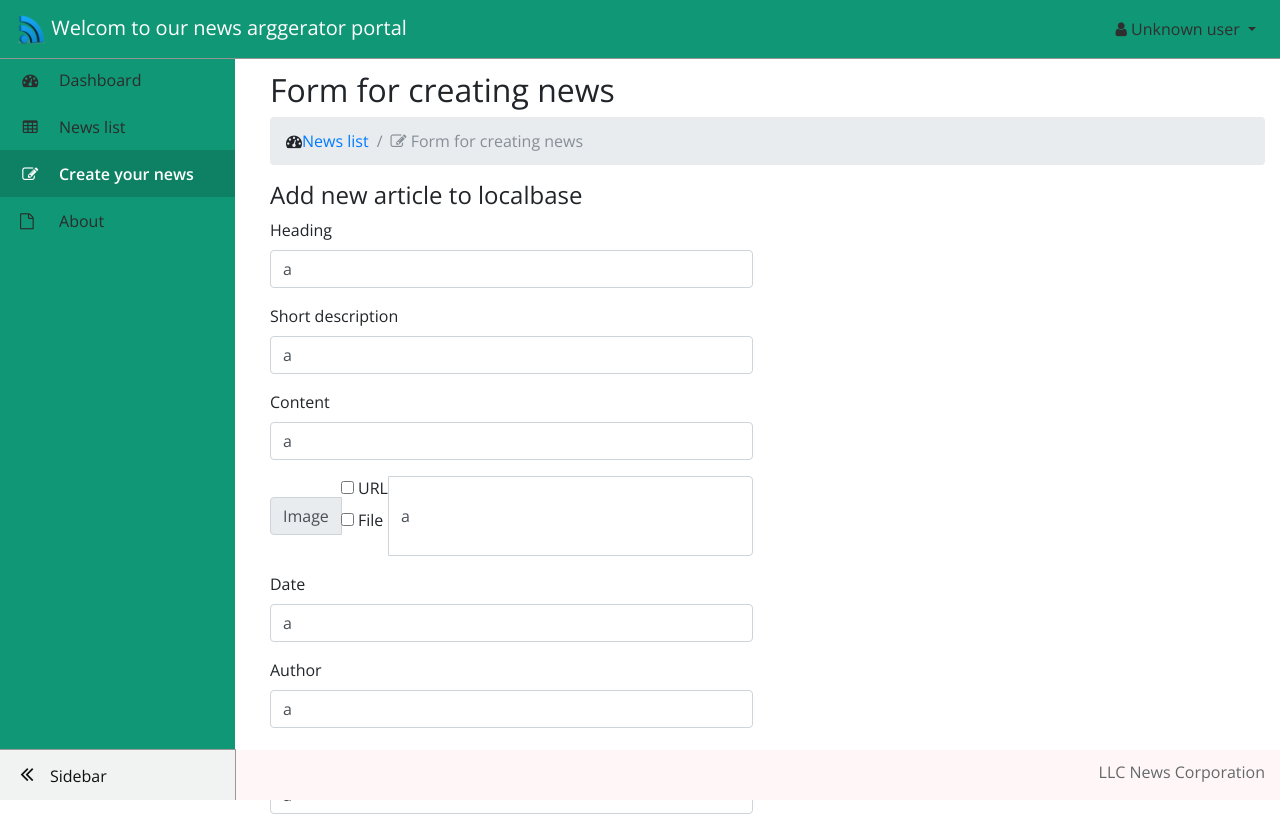
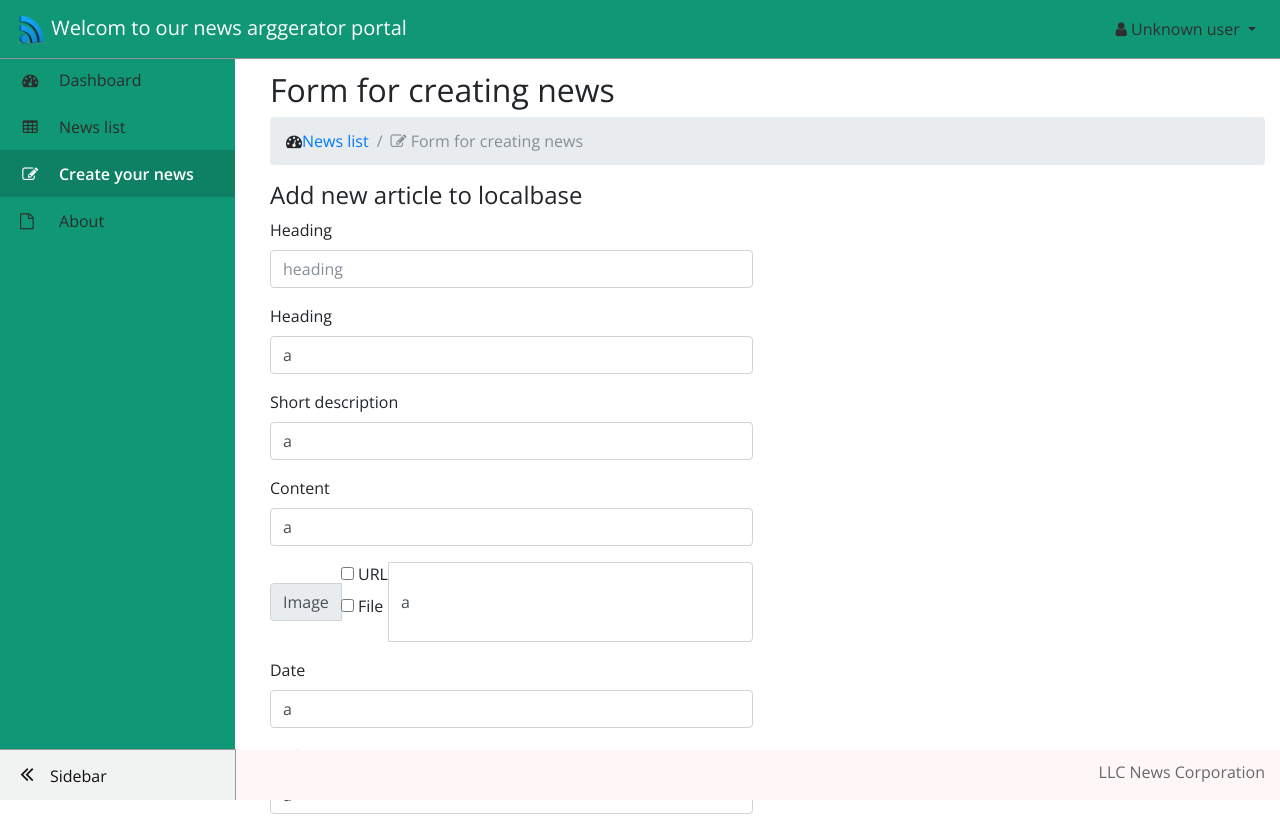
Before and after one commit to KrDior/FrontCamp, an Angular app in the folder task-8_angular_p1/fcp-angular-app/: page /newscreator in a window 1280 px wide. Shown: the top 816 px of the page. Built offline with nearby package versions, Linux system fonts and the light colour scheme; sample sign-in values are in the browser's storage.

Commit message:
reactiv form p1

```diff
--- a/task-8_angular_p1/fcp-angular-app/src/app/layout/form/form.component.html
+++ b/task-8_angular_p1/fcp-angular-app/src/app/layout/form/form.component.html
@@ -3,27 +3,43 @@
   <div class="row">
     <div class="col-lg-6">
       <h4>{{ formTitle }}</h4>
+      <form [formGroup]="newsForm" novalidate (ngSubmit)="addNews()">
+        <div class="form-group">
+          <label>Heading</label>
+          <input class="form-control" name="heading" formControlName="heading" placeholder="heading" />
+        </div>
+        <div class="alert alert-danger"
+          *ngIf="newsForm.controls['heading'].invalid && newsForm.controls['heading'].touched">
+          Heading doesn't specify!
+        </div>
+      </form>
+
+
+
+
+
+
       <form #addNewsForm="ngForm" novalidate (ngSubmit)="addNews(addNewsForm)">
         <div class="form-group">
           <label>Heading</label>
-					<input class="form-control" name="heading" [(ngModel)]="news.heading"
-					#newsHeading="ngModel" placeholder="heading" required/>
+          <input class="form-control" name="heading" [(ngModel)]="news.heading" #newsHeading="ngModel"
+            placeholder="heading" required />
         </div>
         <div [hidden]="newsHeading.valid || newsHeading.untouched" class="alert alert-danger">
           Heading doesn't specify!
         </div>
         <div class="form-group">
           <label>Short description</label>
-						<input class="form-control" name="description" [(ngModel)]="news.description"
-						#newsDescription="ngModel" placeholder="description" />
+          <input class="form-control" name="description" [(ngModel)]="news.description" #newsDescription="ngModel"
+            placeholder="description" />
         </div>
         <div [hidden]="newsDescription.valid || newsDescription.untouched" class="alert alert-danger">
           Description doesn't specify!
         </div>
         <div class="form-group">
           <label>Content</label>
-						<input class="form-control" name="picture" [(ngModel)]="news.content"
-						#newsContent="ngModel" placeholder="article full description" />
+          <input class="form-control" name="picture" [(ngModel)]="news.content" #newsContent="ngModel"
+            placeholder="article full description" />
         </div>
         <div [hidden]="newsContent.valid || newsContent.untouched" class="alert alert-danger">
           Content doesn't specify!
@@ -35,43 +51,41 @@
           <div class="form-group">
             <div class="checkbox">
               <label>
-                  <input type="checkbox" name="url" ng-model="checkboxModel.value1"
-                  [(ngModel)]="news.imageUrl"> URL
+                <input type="checkbox" name="url" ng-model="checkboxModel.value1" [(ngModel)]="news.imageUrl"> URL
               </label>
             </div>
             <div class="checkbox">
               <label>
-                  <input type="checkbox" name="file" ng-model="checkboxModel.value1"
-                  [(ngModel)]="news.imageFile"> File
+                <input type="checkbox" name="file" ng-model="checkboxModel.value1" [(ngModel)]="news.imageFile"> File
               </label>
             </div>
           </div>
-						<input class="form-control" name="price" [(ngModel)]="news.image"
-						#newsImage="ngModel" placeholder="link to image" />
+          <input class="form-control" name="price" [(ngModel)]="news.image" #newsImage="ngModel"
+            placeholder="link to image" />
         </div>
         <div [hidden]="newsImage.valid || newsImage.untouched" class="alert alert-danger">
           Image doesn't specify!
         </div>
         <div class="form-group">
           <label>Date</label>
-						<input class="form-control" name="date" [(ngModel)]="news.date"
-						#newsDate="ngModel" placeholder="creation date" />
+          <input class="form-control" name="date" [(ngModel)]="news.date" #newsDate="ngModel"
+            placeholder="creation date" />
         </div>
         <div [hidden]="newsDate.valid || newsDate.untouched" class="alert alert-danger">
           Date doesn't specify!
         </div>
         <div class="form-group">
           <label>Author</label>
-						<input class="form-control" name="author" [(ngModel)]="news.author"
-						#newsAuthor="ngModel" placeholder="author" />
+          <input class="form-control" name="author" [(ngModel)]="news.author" #newsAuthor="ngModel"
+            placeholder="author" />
         </div>
         <div [hidden]="newsAuthor.valid || newsAuthor.untouched" class="alert alert-danger">
           Author doesn't specify!
         </div>
         <div class="form-group">
           <label>Source URL</label>
-						<input class="form-control" name="sourceUrl" [(ngModel)]="news.sourceUrl"
-						#newsSourceUrl="ngModel" placeholder="sourceUrl" />
+          <input class="form-control" name="sourceUrl" [(ngModel)]="news.sourceUrl" #newsSourceUrl="ngModel"
+            placeholder="sourceUrl" />
         </div>
         <div [hidden]="newsSourceUrl.valid || newsSourceUrl.untouched" class="alert alert-danger">
           Source URL doesn't specify!
--- a/task-8_angular_p1/fcp-angular-app/src/app/layout/form/form.component.ts
+++ b/task-8_angular_p1/fcp-angular-app/src/app/layout/form/form.component.ts
@@ -1,8 +1,9 @@
 import { Component, OnInit } from '@angular/core';
 import { routerTransition } from '../../router.animations';
 import { ProductsService } from './services/products.service';
-import { NgForm } from '@angular/forms';
+import { NgForm, FormGroup, FormControl, Validators } from '@angular/forms';
 import { Product } from './product';
+import { UserDataService } from 'src/app/global-service/user-data.service';
 
 @Component({
   selector: 'app-form',
@@ -16,7 +17,7 @@ export class FormComponent implements OnInit {
 
   product: Product = new Product('', '', '', '', 0, '', 0, '', '', false, '', false);
   receivedProduct: Product;
-  done: boolean = false;
+  done = false;
   error: any;
   formTitle = 'Add new article to localbase';
   news =  {
@@ -28,10 +29,27 @@ export class FormComponent implements OnInit {
     author: 'a',
     sourceUrl: 'a',
   };
+  userName = '';
 
-  constructor(private productService: ProductsService) { }
+  newsForm: FormGroup = new FormGroup({
+    heading: new FormControl('', Validators.required),
+    description: new FormControl('', Validators.required),
+    content: new FormControl(''),
+    image: new FormControl(''),
+    date: new FormControl(Date.now()),
+    author: new FormControl(this.userName),
+    sourceUrl: new FormControl('', Validators.pattern('[0-9]{10}')),
+});
 
-  ngOnInit() { }
+  constructor(
+    private productService: ProductsService,
+    private userService: UserDataService,
+
+    ) { }
+
+  ngOnInit() {
+    this.userService.getUser().subscribe(user => this.userName = user.name);
+  }
 
   addNews(form: NgForm) {
     // this.productService.createProduct(form.value)
@@ -41,4 +59,5 @@ export class FormComponent implements OnInit {
     //   );
     // form.reset();
   }
+
 }
```
Also changed, not shown: task-8_angular_p1/fcp-angular-app/src/app/layout/form/form.module.ts (+5 -5 lines). Lines whose indentation alone changed are shown as unchanged.
